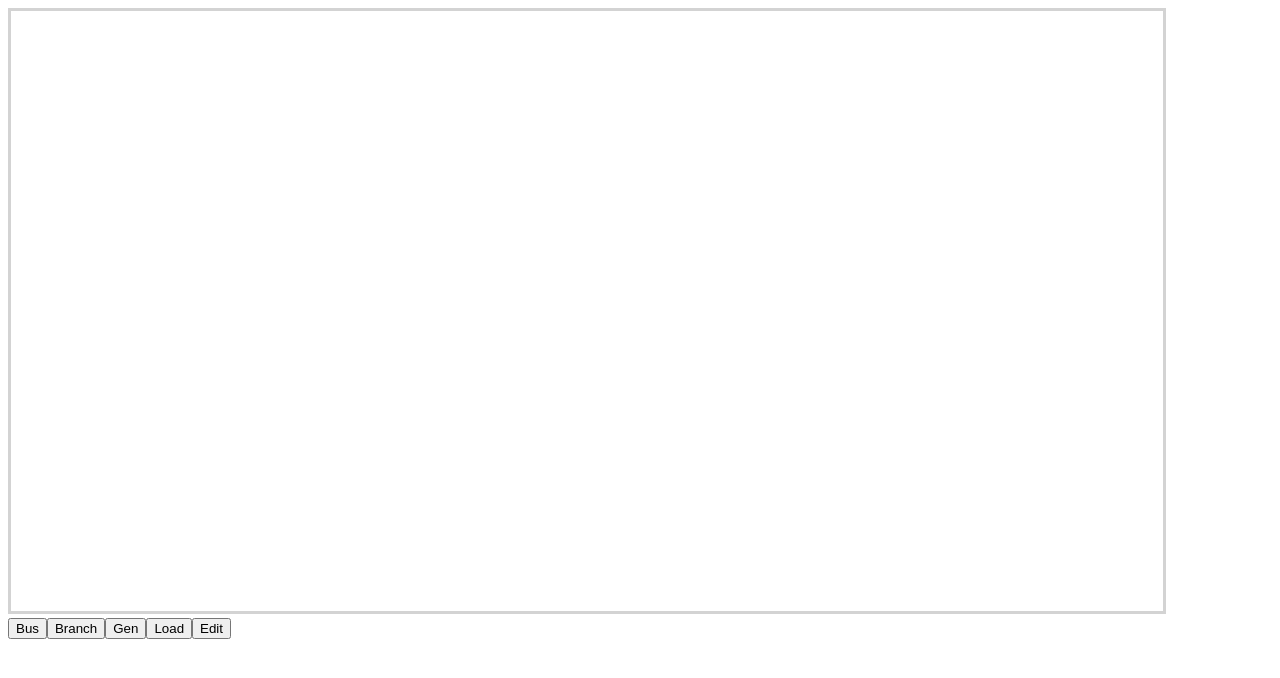
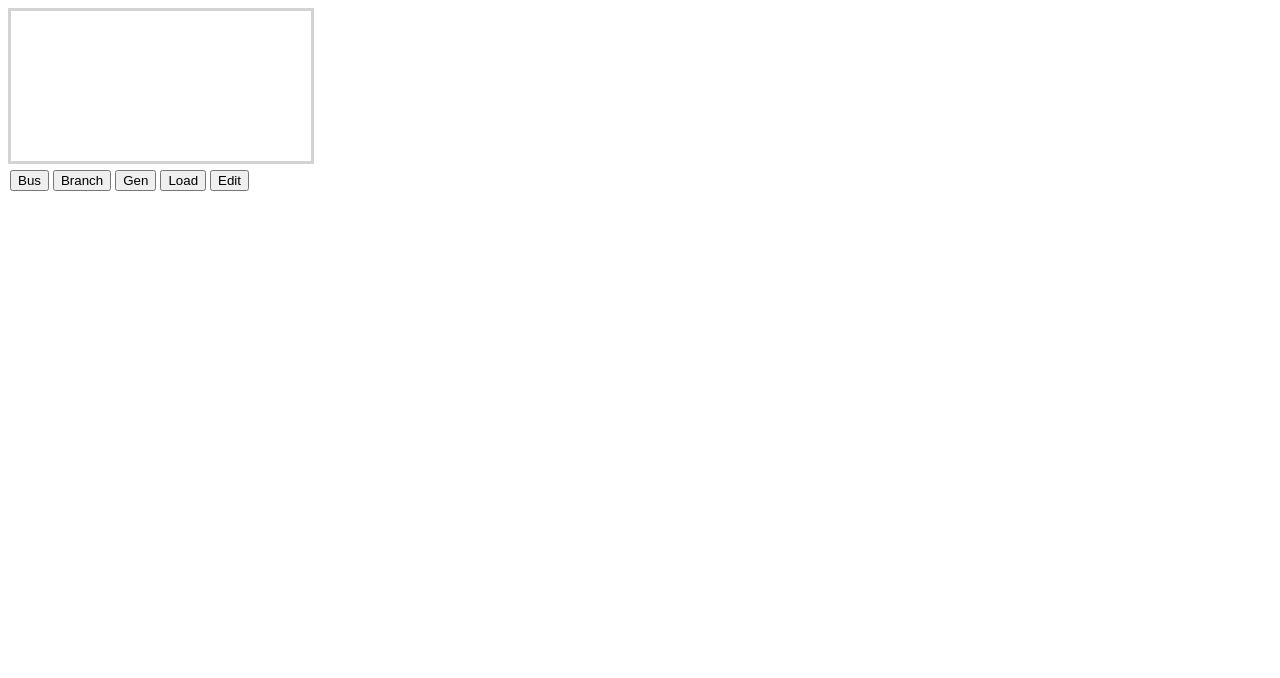
Before and after one commit to dsuper66/simplexnodal, an Angular app: page /network-builder-component in a window 1280 px wide. Shown: the top 678 px of the page. Built offline with nearby package versions, Linux system fonts and the light colour scheme.

Commit message:
try fix button scaling

```diff
--- a/src/app/views/network-builder-view/network-builder-view.component.css
+++ b/src/app/views/network-builder-view/network-builder-view.component.css
@@ -24,6 +24,7 @@
 
 
 button {
+  margin: 2px;
   -webkit-touch-callout: none; /* iOS Safari */
     -webkit-user-select: none; /* Safari */
      -khtml-user-select: none; /* Konqueror HTML */
--- a/src/styles.css
+++ b/src/styles.css
@@ -1,7 +1,7 @@
 /* You can add global styles to this file, and also import other style files */
 .shapeCanvas{
-    height:75vh;
-    width: 90vw;
+    /* height:75vh; */
+    /* width: 90vw; */
     border:solid;
     border-color:lightgrey;
     margin: 0px;
```
